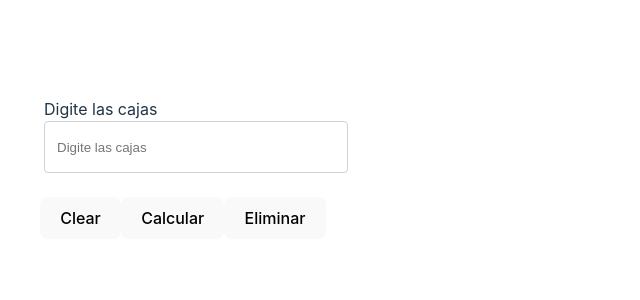
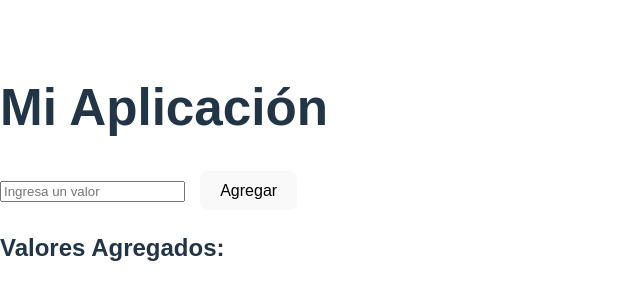
Before and after one commit to AldairZambrano/Calculador_de_mezclas, a React (Vite) app: page / in a window 1280 px wide. Shown: the part 234-534 px from the top of the page, without its empty margins (0-640 px from the left). Built offline with nearby package versions, Linux system fonts and the light colour scheme.

Commit message:
Se agrega logica de programacion de guardar la informacion del input despues calcular el valor y el calor calculado se multiplica por el segundo valor

```diff
--- a/src/App.css
+++ b/src/App.css
@@ -1,27 +1,12 @@
-form {
-  background: var(--color-darkblue-alpha);
-  padding: 2.5rem 0.625rem;
-  border-radius: 0.25rem;
-}
-@media (min-width: 480px) {
-  form {
-    padding: 2.5rem;
-  }
+body {
+  font-family: Arial, sans-serif;
+  margin: 20px;
 }
 
-.form-group {
-  margin: 0 auto 1.25rem auto;
-  padding: 0.25rem;
+input {
+  margin-right: 10px;
 }
-.form-control {
-  display: block;
-  width: 100%;
-  height: 2.375rem;
-  padding: 0.375rem 0.75rem;
-  color: #495057;
-  background-color: #fff;
-  background-clip: padding-box;
-  border: 1px solid #ced4da;
-  border-radius: 0.25rem;
-  transition: border-color 0.15s ease-in-out, box-shadow 0.15s ease-in-out;
+
+button {
+  margin-left: 5px;
 }
--- a/src/App.jsx
+++ b/src/App.jsx
@@ -1,54 +1,80 @@
-import { useState } from 'react'
-import './App.css'
+import React, { useState } from 'react';
+import './App.css';
 
 function App() {
-  const [count, setCount] = useState()
+  const [inputValue, setInputValue] = useState('');
+  const [items, setItems] = useState([]);
+  const [calculatedValue, setCalculatedValue] = useState(null);
+  const [calculatedValue08, setCalculatedValue08] = useState(null);
 
-  const Calcular = () => {
-    try {
-      setContador(eval(contador).toString());
-      saveInputValue();
-    } catch {
-      setContador('erro');
+  const addItem = () => {
+    if (inputValue) {
+      setItems([...items, inputValue]);
+      setInputValue('');
     }
- };
+  };
 
- const Clear = () => {
-    setContador('');
-    saveInputValue();
- };
+  const deleteItem = (index) => {
+    const newItems = items.filter((_, i) => i !== index);
+    setItems(newItems);
+  };
 
- const Eliminar = () => {
-    try{
-      setContador(contador.slice(0, -1));
-      saveInputValue();
+  const editItem = (index) => {
+    const newValue = prompt('Edita el valor:', items[index]);
+    if (newValue) {
+      const newItems = [...items];
+      newItems[index] = newValue;
+      setItems(newItems);
     }
-    catch(error){
-      console.log(error)
+  };
+
+  const calculateValue = (value) => {
+    const numericValue = parseFloat(value);
+    if (!isNaN(numericValue)) {
+      const result = numericValue * 0.18;
+      setCalculatedValue(result);
+      setCalculatedValue08(result * 0.84); // Multiplicamos el resultado por 0.08
     }
- };
-
+  };
 
   return (
-    <>
-    <form id='survey-form'>
-      <div className='form-group'>
-        <label>Digite las cajas</label>
-        <input type="number"
-        value={count}
-        name='cajas'
-        className='form-control'
-        placeholder='Digite las cajas'
-        required/>
+    <div>
+      <h1>Mi Aplicación</h1>
+      <input
+        type="text"
+        value={inputValue}
+        onChange={(e) => setInputValue(e.target.value)}
+        placeholder="Ingresa un valor"
+      />
+      <button onClick={addItem}>Agregar</button>
+
+      <div>
+        <h2>Valores Agregados:</h2>
+        {items.map((item, index) => (
+          <div key={index}>
+            <span>{item}</span>
+            <button onClick={() => deleteItem(index)}>Borrar</button>
+            <button onClick={() => editItem(index)}>Editar</button>
+            <button onClick={() => calculateValue(item)}>Calcular</button>
+          </div>
+        ))}
       </div>
-      <div >
-      <button className="error"size="md" color="info" onClick={Clear} >Clear</button>
-      <button className="error"size="md" color="info" onClick={Calcular} >Calcular</button>
-      <button className="error"size="md" color="info" onClick={Eliminar} >Eliminar</button>
-      </div>
-    </form>
-    </>
-  )
+
+      {calculatedValue !== null && (
+        <div>
+          <h2>Valor Calculado (x0.18):</h2>
+          <p>{calculatedValue}</p>
+        </div>
+      )}
+
+      {calculatedValue08 !== null && (
+        <div>
+          <h2>Valor Calculado (resultado x0.84):</h2>
+          <p>{calculatedValue08}</p>
+        </div>
+      )}
+    </div>
+  );
 }
 
-export default App
+export default App;
```
